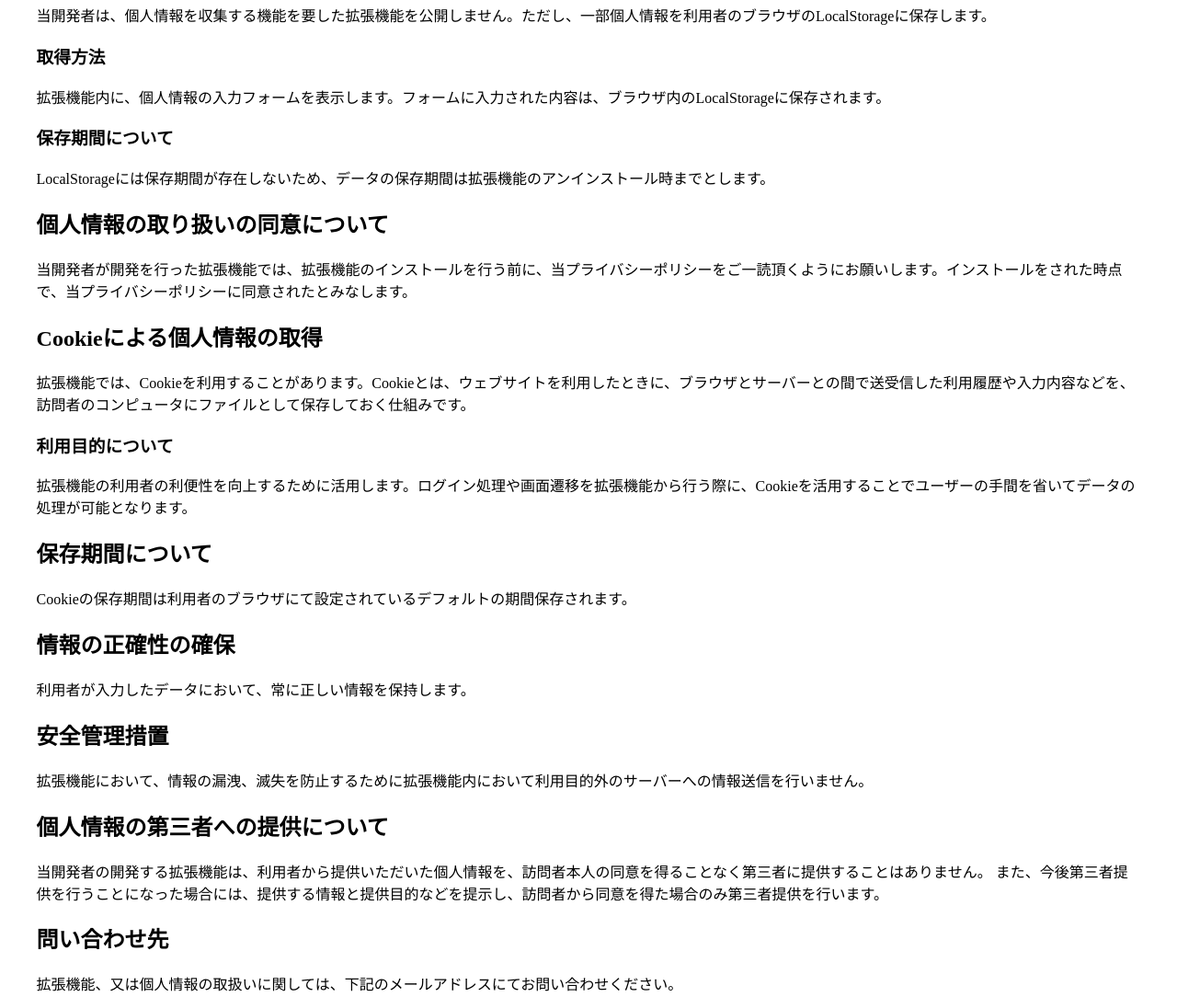
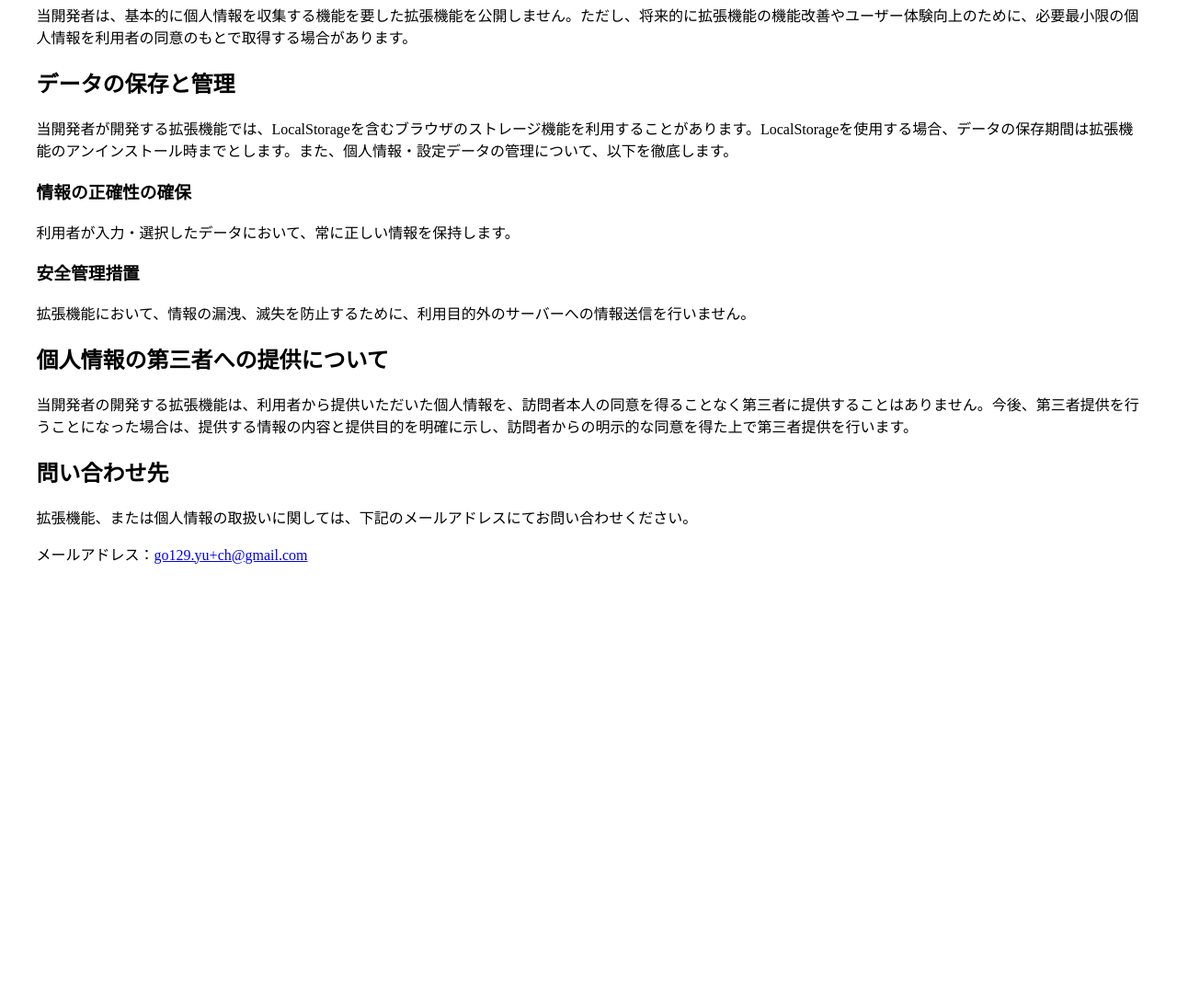
Before and after one commit to mikan-mikan/my-chrome-tools, a browser extension: page index.html in a window 1280 px wide. Shown: the part 517-1601 px from the top of the page at 92% size. After the commit the page ends 1235 px from the top, so only its background shows below. Drawn offline with Linux system fonts and the light colour scheme.

Commit message:
プライバシーポリシー｜内容更新

```diff
--- a/index.html
+++ b/index.html
@@ -21,7 +21,7 @@
       <div class="container">
         <h1>Chrome拡張機能 プライバシーポリシー</h1>
         <p>
-          本プライバシーポリシーは、[kon-k]（以下、「当開発者」とします。）が開発したGoogle
+          本プライバシーポリシーは、kon-k（以下、「当開発者」とします。）が開発したGoogle
           Chromeの拡張機能（以下、「拡張機能」とします。）の利用において、利用者の個人情報もしくはそれに準ずる情報を取り扱う際に、当開発者が遵守する方針を示したものです。
         </p>
 
@@ -37,53 +37,32 @@
 
         <h2>個人情報の取得と利用目的</h2>
         <p>
-          当開発者は、個人情報を収集する機能を要した拡張機能を公開しません。ただし、一部個人情報を利用者のブラウザのLocalStorageに保存します。
-        </p>
-        <h3>取得方法</h3>
-        <p>
-          拡張機能内に、個人情報の入力フォームを表示します。フォームに入力された内容は、ブラウザ内のLocalStorageに保存されます。
-        </p>
-        <h3>保存期間について</h3>
-        <p>
-          LocalStorageには保存期間が存在しないため、データの保存期間は拡張機能のアンインストール時までとします。
+          当開発者は、基本的に個人情報を収集する機能を要した拡張機能を公開しません。ただし、将来的に拡張機能の機能改善やユーザー体験向上のために、必要最小限の個人情報を利用者の同意のもとで取得する場合があります。
         </p>
 
-        <h2>個人情報の取り扱いの同意について</h2>
+        <h2>データの保存と管理</h2>
         <p>
-          当開発者が開発を行った拡張機能では、拡張機能のインストールを行う前に、当プライバシーポリシーをご一読頂くようにお願いします。インストールをされた時点で、当プライバシーポリシーに同意されたとみなします。
+          当開発者が開発する拡張機能では、LocalStorageを含むブラウザのストレージ機能を利用することがあります。LocalStorageを使用する場合、データの保存期間は拡張機能のアンインストール時までとします。また、個人情報・設定データの管理について、以下を徹底します。
         </p>
 
-        <h2>Cookieによる個人情報の取得</h2>
+        <h3>情報の正確性の確保</h3>
         <p>
-          拡張機能では、Cookieを利用することがあります。Cookieとは、ウェブサイトを利用したときに、ブラウザとサーバーとの間で送受信した利用履歴や入力内容などを、訪問者のコンピュータにファイルとして保存しておく仕組みです。
-        </p>
-        <h3>利用目的について</h3>
-        <p>
-          拡張機能の利用者の利便性を向上するために活用します。ログイン処理や画面遷移を拡張機能から行う際に、Cookieを活用することでユーザーの手間を省いてデータの処理が可能となります。
+          利用者が入力・選択したデータにおいて、常に正しい情報を保持します。
         </p>
 
-        <h2>保存期間について</h2>
+        <h3>安全管理措置</h3>
         <p>
-          Cookieの保存期間は利用者のブラウザにて設定されているデフォルトの期間保存されます。
-        </p>
-
-        <h2>情報の正確性の確保</h2>
-        <p>利用者が入力したデータにおいて、常に正しい情報を保持します。</p>
-
-        <h2>安全管理措置</h2>
-        <p>
-          拡張機能において、情報の漏洩、滅失を防止するために拡張機能内において利用目的外のサーバーへの情報送信を行いません。
+          拡張機能において、情報の漏洩、滅失を防止するために、利用目的外のサーバーへの情報送信を行いません。
         </p>
 
         <h2>個人情報の第三者への提供について</h2>
         <p>
-          当開発者の開発する拡張機能は、利用者から提供いただいた個人情報を、訪問者本人の同意を得ることなく第三者に提供することはありません。
-          また、今後第三者提供を行うことになった場合には、提供する情報と提供目的などを提示し、訪問者から同意を得た場合のみ第三者提供を行います。
+          当開発者の開発する拡張機能は、利用者から提供いただいた個人情報を、訪問者本人の同意を得ることなく第三者に提供することはありません。今後、第三者提供を行うことになった場合は、提供する情報の内容と提供目的を明確に示し、訪問者からの明示的な同意を得た上で第三者提供を行います。
         </p>
 
         <h2>問い合わせ先</h2>
         <p>
-          拡張機能、又は個人情報の取扱いに関しては、下記のメールアドレスにてお問い合わせください。
+          拡張機能、または個人情報の取扱いに関しては、下記のメールアドレスにてお問い合わせください。
         </p>
         <p>
           メールアドレス：<a href="mailto:go129.yu+ch@gmail.com"
```
